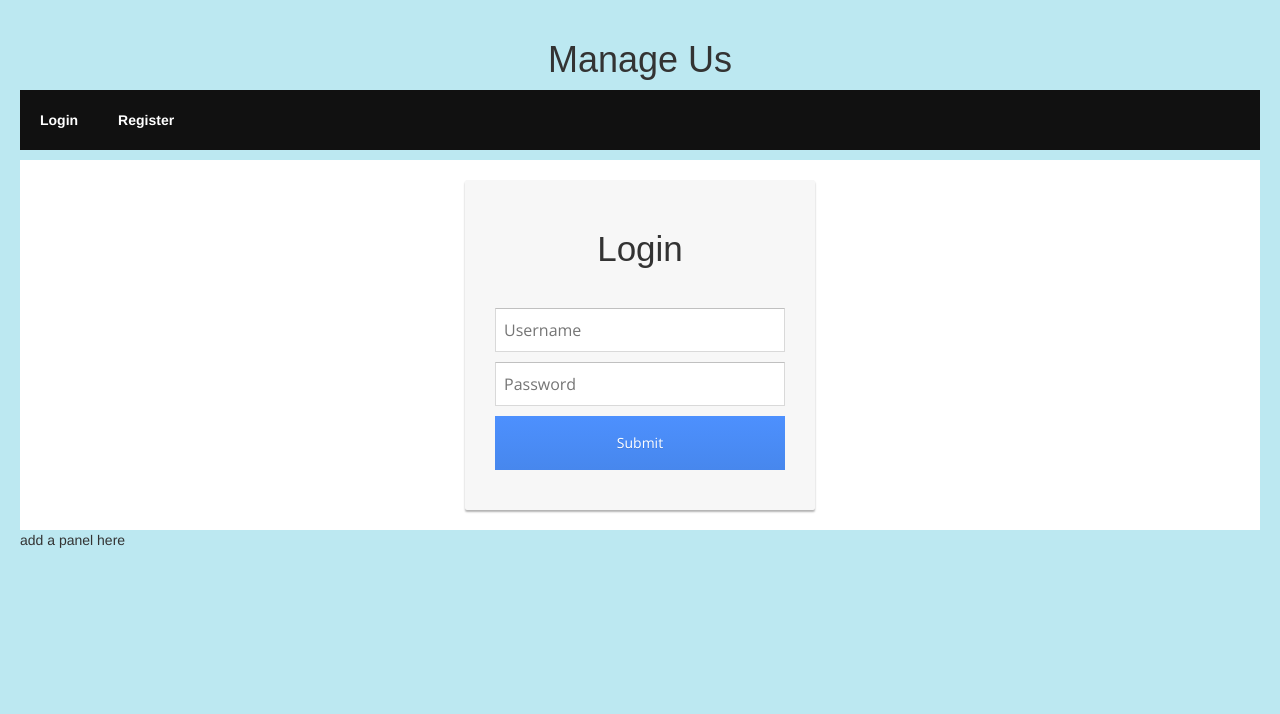
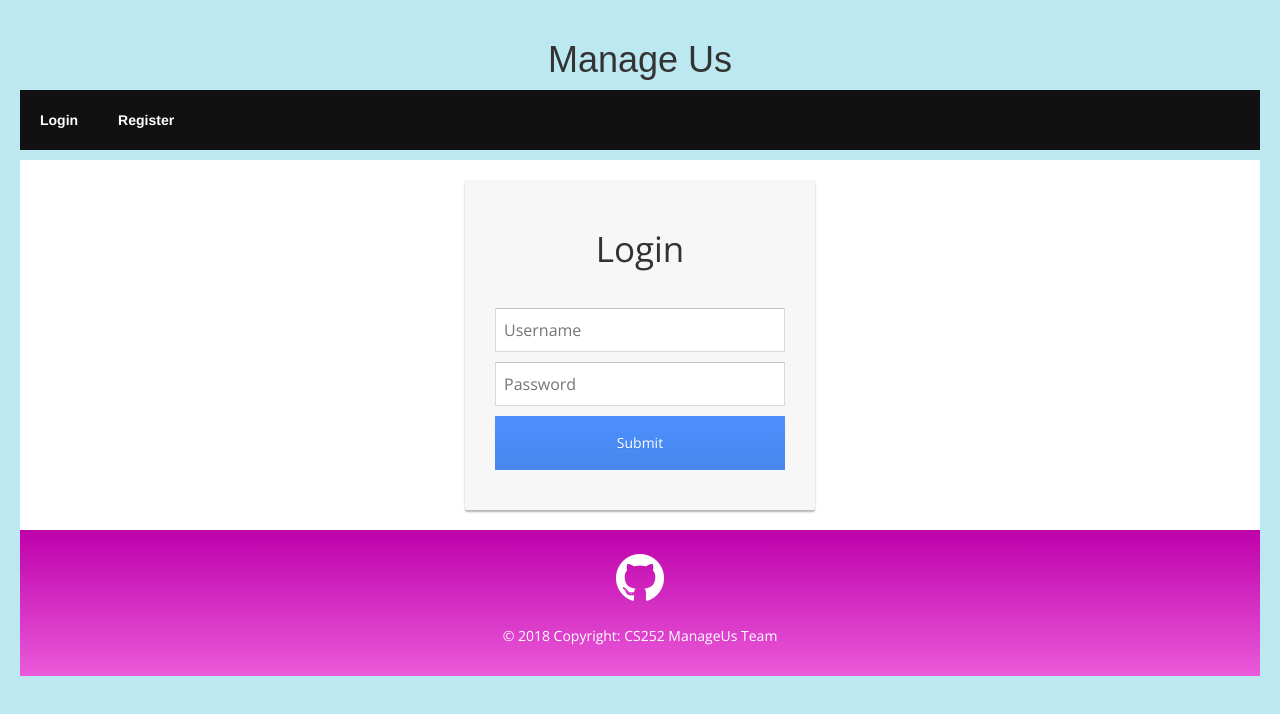
Before and after one commit to cg505/ManageUs, a React (Create React App) app: page /#/Login in a window 1280 px wide. Shown: the top 714 px of the page. Built offline with nearby package versions, Linux system fonts and the light colour scheme.

Commit message:
Created Simple Footer

```diff
--- a/public/index.html
+++ b/public/index.html
@@ -7,7 +7,7 @@
 
     <!--Fonts-->
     <link href="https://fonts.googleapis.com/css?family=Open+Sans" rel="stylesheet">
-
+    <link href="https://maxcdn.bootstrapcdn.com/font-awesome/4.7.0/css/font-awesome.min.css" rel="stylesheet" integrity="sha384-wvfXpqpZZVQGK6TAh5PVlGOfQNHSoD2xbE+QkPxCAFlNEevoEH3Sl0sibVcOQVnN" crossorigin="anonymous">
     <!--
       manifest.json provides metadata used when your web app is added to the
       homescreen on Android. See https://developers.google.com/web/fundamentals/engage-and-retain/web-app-manifest/
--- a/src/Bottom.js
+++ b/src/Bottom.js
@@ -1,13 +1,14 @@
-import React, { Component } from "react";
+import React, { Component } from 'react';
+import './Main.css'
 
 class Bottom extends Component {
     render() {
         return (
-            <div>
-                <p>
-                    add a panel here
-                </p>
-            </div>
+		<footer class="Footer">
+			<a href="https://github.com/cg505/ManageUs" className="GithubLogo"><i class="fa fa-github fa-4x" /></a>
+			<br/><br/>
+			<p>© 2018 Copyright: CS252 ManageUs Team</p>
+		</footer>
         );
     }
 }
--- a/src/Main.css
+++ b/src/Main.css
@@ -0,0 +1,14 @@
+/* Bottom Footer
+---------------------------------------*/
+.Footer {
+	text-align: center;
+	font-family: 'Open Sans', sans-serif;
+	padding: 20px;
+	color: white;
+	background-color: #4d90fe;
+	background-image: -webkit-gradient(linear, 0 0, 0 100%,   from(#be00ab), to(#ea5ad9));
+}
+
+.GithubLogo {
+	color: white;
+}
--- a/src/components/Components.css
+++ b/src/components/Components.css
@@ -1,5 +1,5 @@
 /* Login and Register Components
-----------------------------*/
+---------------------------------------*/
 
 .Authentication {
     padding: 30px;
@@ -17,6 +17,7 @@
     text-align: center;
     font-size: 2.5em;
     padding-bottom: 30px;
+    font-family: 'Open Sans', sans-serif;
 }
 
 .Authentication input[type=text], input[type=password] {
```
Also changed, not shown: 1 other file (tests, documents, lock files or other folders).
